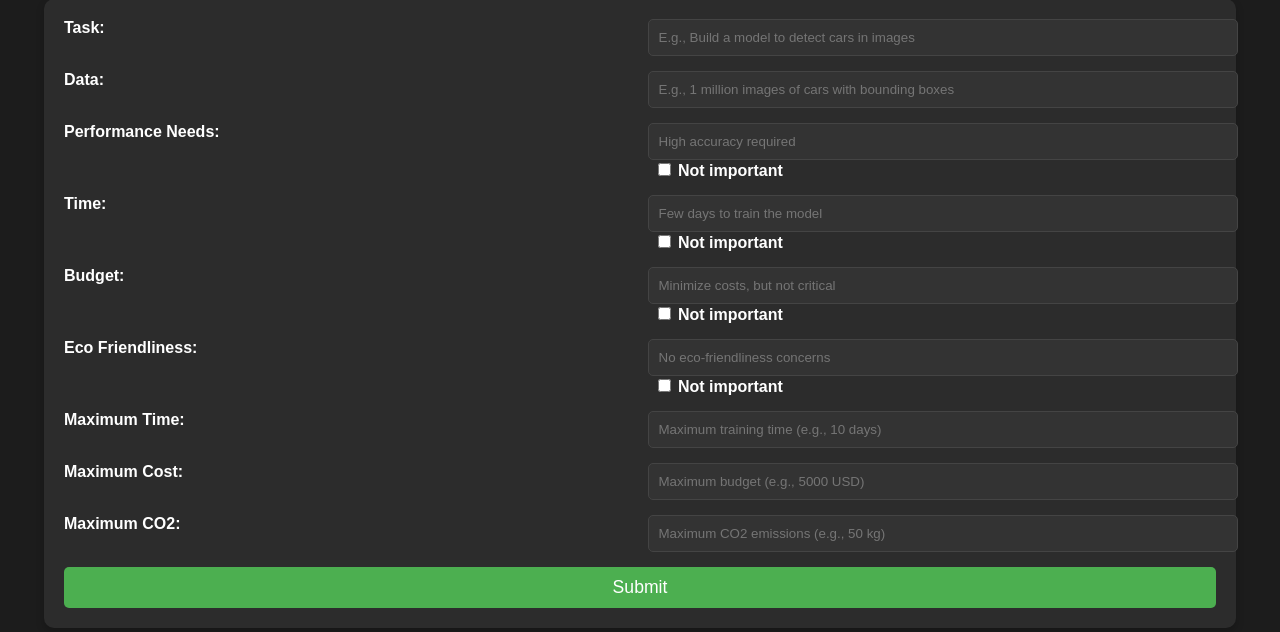
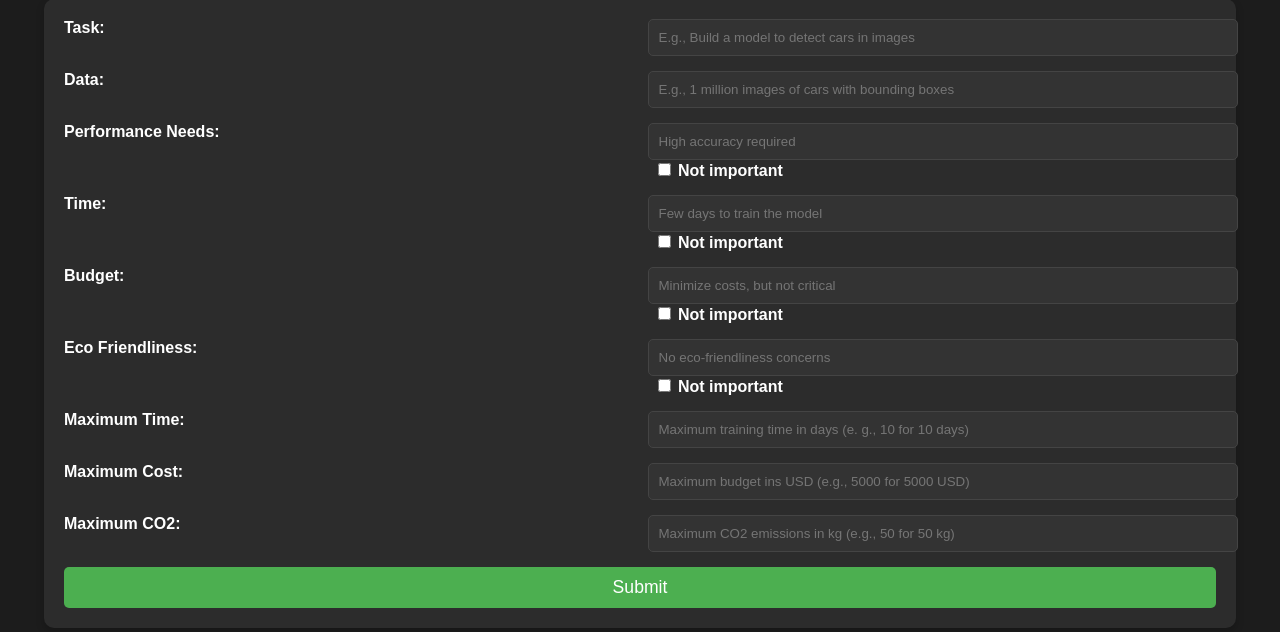
Before and after one commit to IlliaRohalskyi/Green-AI, a Flask app: page / in a window 1280 px wide. Shown: the part 160-792 px from the top of the page. Run offline with Flask 3, Linux system fonts and the light colour scheme; parts of the project's set-up code (start-up, migrations or seed data) failed here and were passed over.

Commit message:
Fixed Placeholder Text

```diff
--- a/src/webapp/app.py
+++ b/src/webapp/app.py
@@ -33,7 +33,7 @@ def home():
         budget = request.form.get("input5")
         eco_friendliness = request.form.get("input6")
 
-        max_time = float(request.form.get("input_max_time", 1e19)) if request.form.get("input_max_time") else 1e19
+        max_time = (float(request.form.get("input_max_time", 1e19))*24*60*60) if request.form.get("input_max_time") else None
         max_cost = float(request.form.get("input_max_cost", None)) if request.form.get("input_max_cost") else None
         max_co2 = float(request.form.get("input_max_co2", None)) if request.form.get("input_max_co2") else None
 
--- a/src/webapp/templates/form.html
+++ b/src/webapp/templates/form.html
@@ -51,13 +51,13 @@
             </div>
 
             <label for="input_max_time">Maximum Time:</label>
-            <input type="text" id="input_max_time" name="input_max_time" placeholder="Maximum training time (e.g., 10 days)">
+            <input type="text" id="input_max_time" name="input_max_time" placeholder="Maximum training time in days (e. g., 10 for 10 days)">
 
             <label for="input_max_cost">Maximum Cost:</label>
-            <input type="text" id="input_max_cost" name="input_max_cost" placeholder="Maximum budget (e.g., 5000 USD)">
+            <input type="text" id="input_max_cost" name="input_max_cost" placeholder="Maximum budget ins USD (e.g., 5000 for 5000 USD)">
 
             <label for="input_max_co2">Maximum CO2:</label>
-            <input type="text" id="input_max_co2" name="input_max_co2" placeholder="Maximum CO2 emissions (e.g., 50 kg)">
+            <input type="text" id="input_max_co2" name="input_max_co2" placeholder="Maximum CO2 emissions in kg (e.g., 50 for 50 kg)">
 
             <button type="submit">Submit</button>
         </form>
```
